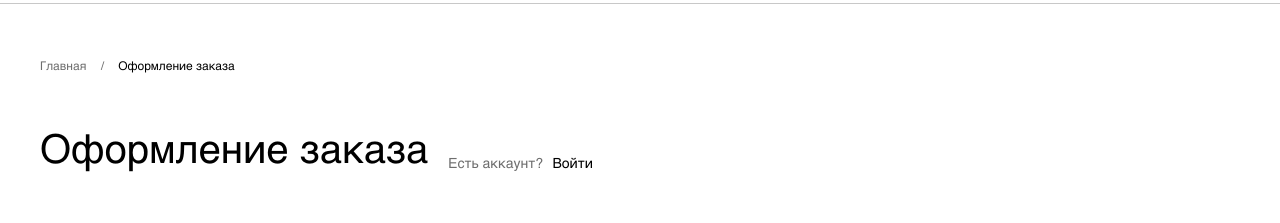
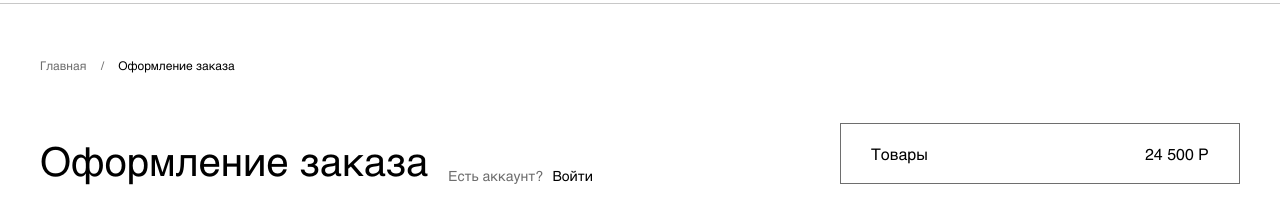
Before and after one commit to a-gran/order-5corners, a website: page index.html in a window 1280 px wide. Shown: the part 69-292 px from the top of the page. Drawn offline with Linux system fonts and the light colour scheme.

Commit message:
начал делать карточку с оформленным заказом

```diff
--- a/index.html
+++ b/index.html
@@ -37,12 +37,26 @@
 		</nav>
 	</div>
 
-	<section class="container">
+	<section class="container content">
 		<div class="order-header">
 			<h1 class="order-header__h1">Оформление заказа</h1>
 			<div class="order-header__auth">
 				<span class="order-header__is-accaunt">Есть аккаунт?</span>
 				<span class="order-header__enter">Войти</span>
+			</div>
+		</div>
+		<div class="order-total">
+			<div class="order-total__content">
+				<div class="order-total__costs">
+					<div class="order-costs__row">
+						<span class="order-costs__goods">Товары</span>
+						<span class="order-costs__goods-cost">24 500 Р</span>
+					</div>
+					<div class="order-costs__row">
+						<span class="order-costs__goods"></span>
+						<span class="order-costs__goods-cost"></span>
+					</div>
+				</div>
 			</div>
 		</div>
 
--- a/styles/style.scss
+++ b/styles/style.scss
@@ -153,7 +153,6 @@ body {
 // breadcrumbs
 .breadcrumbs-items {
 	margin: 3.125rem 0;
-	;
 }
 
 .breadcrumbs-items__link {
@@ -185,6 +184,12 @@ body {
 	content: "";
 }
 
+// content
+.content {
+	display: grid;
+	grid-template-columns: 2fr 1fr;
+}
+
 // order-header
 .order-header {
 	display: flex;
@@ -206,3 +211,21 @@ body {
 .order-header__enter {
 	font-size: var(--reg14);
 }
+
+// order-total
+.order-total {
+	max-width: 400px;
+	max-height: 574px;
+	border: solid 1px $grey1;
+}
+
+.order-total__content {
+	padding: 20px 30px;
+	display: flex;
+	flex-direction: column;
+}
+
+.order-costs__row {
+	display: flex;
+	justify-content: space-between;
+}
```
Also changed, not shown: styles/style.css, 1 other file.
